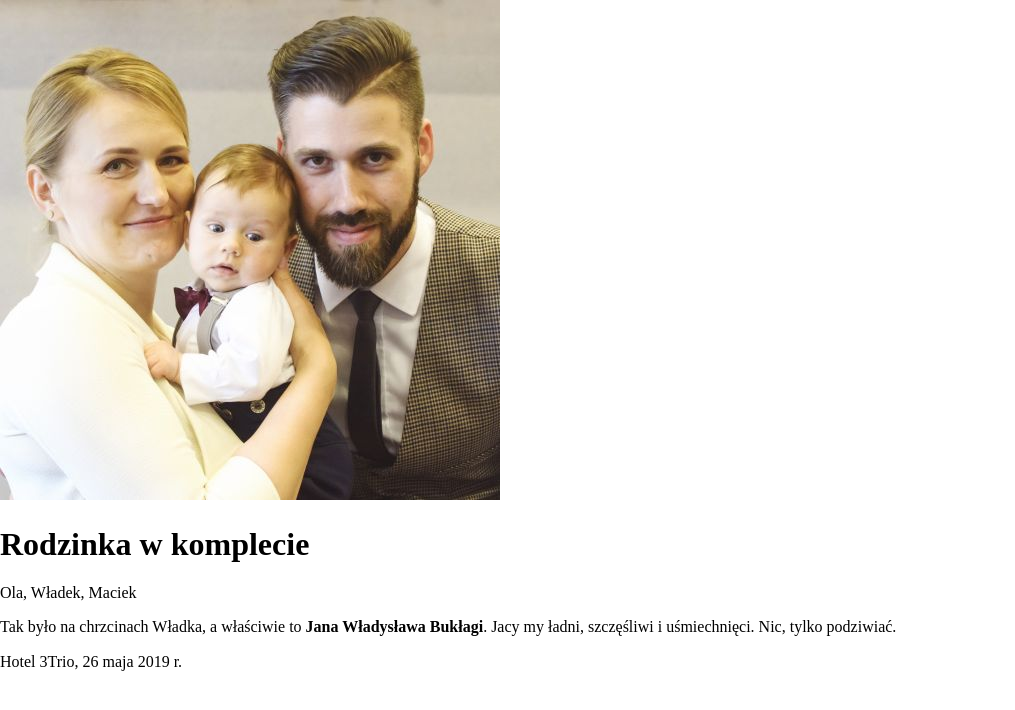
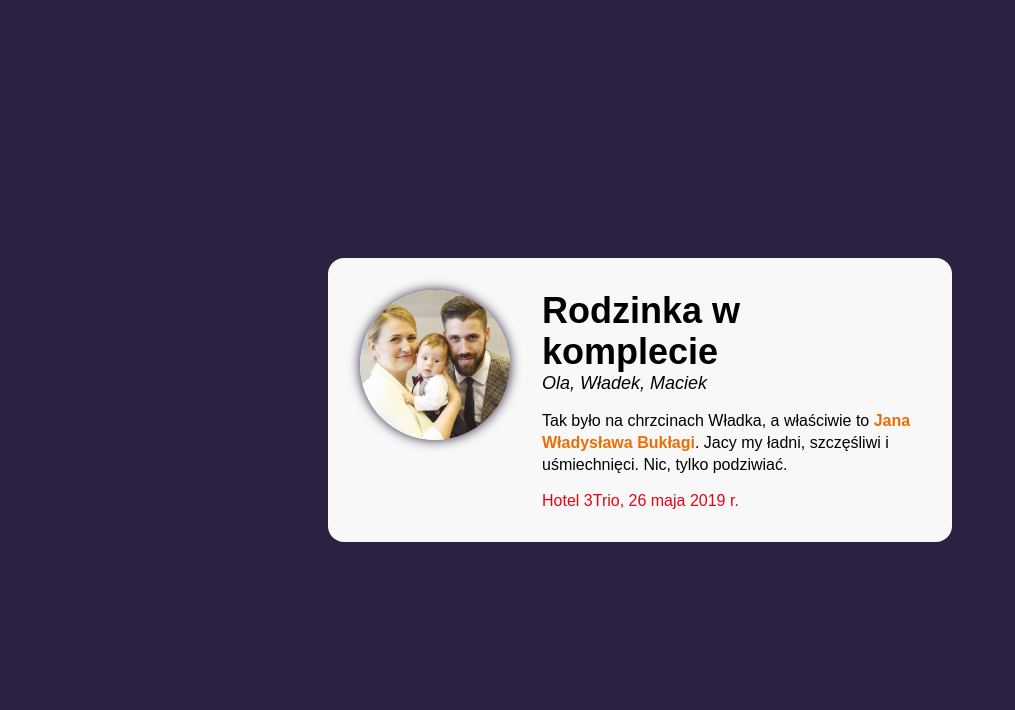
Before and after one commit to MaciejBga/busines_card, a plain HTML site: page index.html in a window 1280 px wide. Shown: the whole page, without its empty margins (0-1015 px from the left). Drawn offline with Linux system fonts and the light colour scheme.

Commit message:
added styles

```diff
--- a/css/style.css
+++ b/css/style.css
@@ -7,3 +7,60 @@ html {
 *:after {
     box-sizing: inherit;
 }
+
+body {
+    background-color: #2C2141;
+    min-height: 100vh;
+    display: flex;
+    justify-content: center;
+    align-items: center;
+    font-family: Arial, Helvetica, sans-serif;
+}
+
+.card {
+    max-width: 624px;
+    width: 100%;
+    background-color: #F8F8F8;
+    border-radius: 16px;
+    padding: 32px;
+}
+
+.family {
+    display: flex;
+}
+
+.family__avatar {
+    width: 150px;
+    height: 150px;
+    border-radius: 50%;
+    margin-right: 32px;
+    box-shadow: 0 0 12px #2C2141;
+}
+
+.family__header {
+    font-weight: normal;
+}
+
+.family__title {
+    margin: 0;
+    font-size: 36px;
+}
+
+.family__members {
+    font-style: italic;
+    font-size: 18px;
+}
+
+.family__description {
+    font-size: 16px;
+    line-height: 22px;
+}
+
+.family__description--red {
+    color: #E20613;
+    margin-bottom: 0;
+}
+
+.family__special {
+    color: #ED6D05;
+}
--- a/index.html
+++ b/index.html
@@ -23,7 +23,7 @@
                         class="family__special">Jana Władysława Bukłagi</strong>. Jacy my
                     ładni,
                     szczęśliwi i uśmiechnięci. Nic, tylko podziwiać.</p>
-                <p class="family__description">Hotel 3Trio, 26 maja 2019 r.</p>
+                <p class="family__description--red">Hotel 3Trio, 26 maja 2019 r.</p>
             </div>
         </article>
     </main>
```
